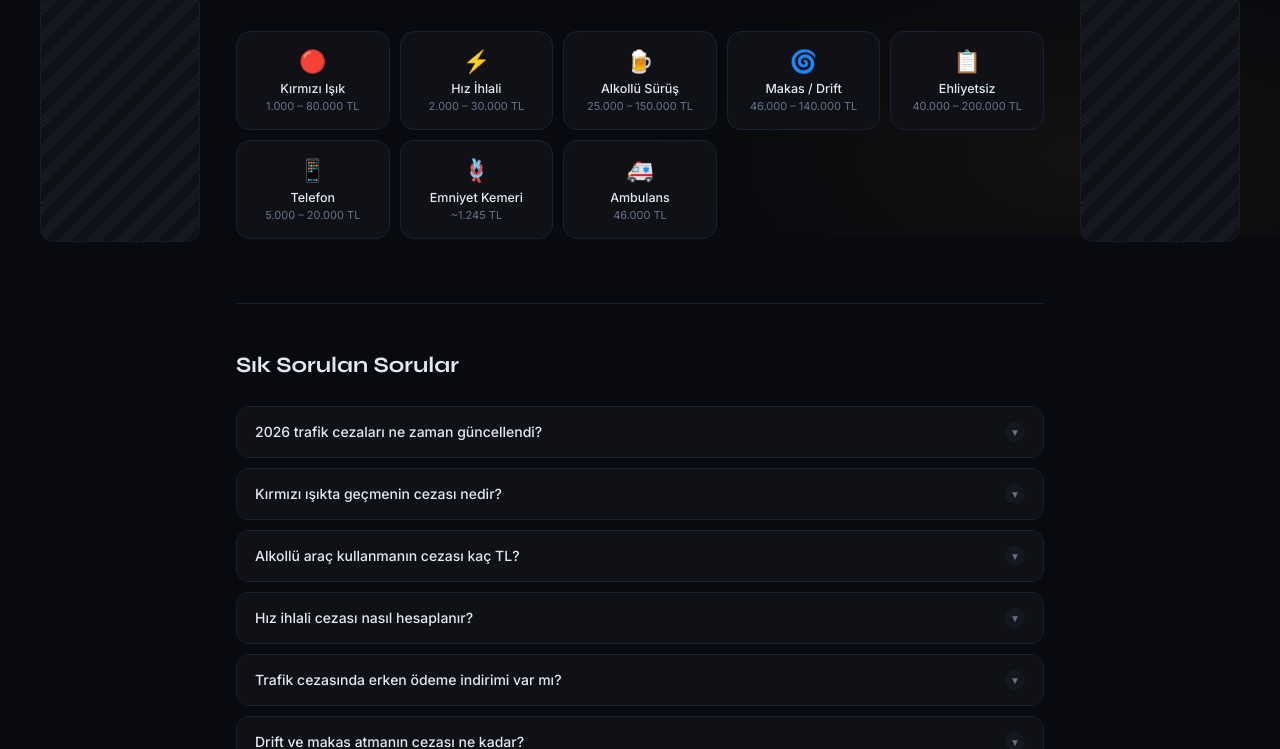
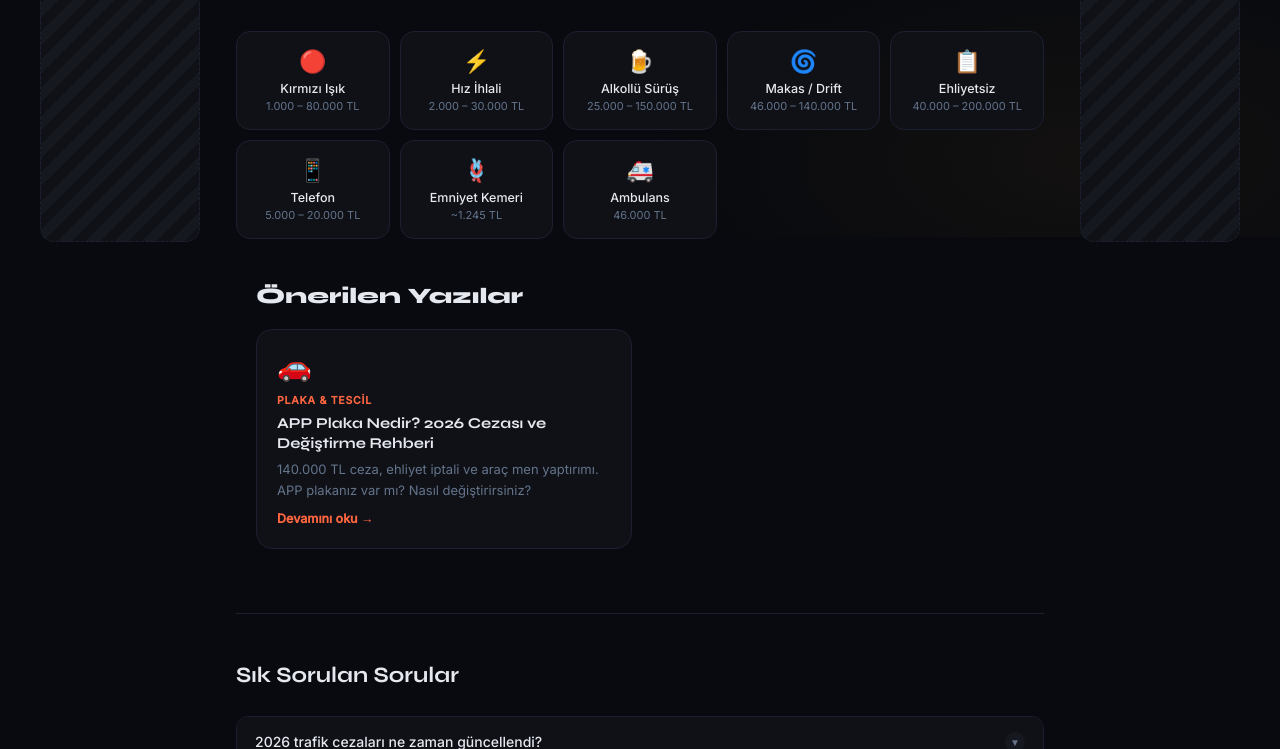
Before and after one commit to gokhanmiops/gokendepo, a plain HTML site: page index.html in a window 1280 px wide. Shown: the part 563-1312 px from the top of the page. Drawn offline with Linux system fonts and the light colour scheme.

Commit message:
Add files via upload

```diff
--- a/index.html
+++ b/index.html
@@ -706,6 +706,78 @@ html.light .fine-row { border-bottom-color: var(--border); }
 .not-found h3 { font-size: 16px; margin-bottom: 8px; }
 .not-found p  { font-size: 13px; color: var(--muted); line-height: 1.6; }
 
+/* ── ÖNERİLEN YAZILAR ── */
+.blog-section {
+  max-width: 900px;
+  margin: 0 auto 56px;
+  padding: 0 20px;
+}
+.blog-section h2 {
+  font-family: 'Syne', sans-serif;
+  font-weight: 800;
+  font-size: 22px;
+  margin-bottom: 20px;
+  color: var(--text);
+}
+.blog-grid {
+  display: grid;
+  grid-template-columns: repeat(auto-fill, minmax(260px, 1fr));
+  gap: 16px;
+}
+.blog-card {
+  display: flex;
+  flex-direction: column;
+  background: var(--surf);
+  border: 1.5px solid var(--border);
+  border-radius: 16px;
+  padding: 22px 20px;
+  text-decoration: none;
+  color: var(--text);
+  transition: border-color .2s, transform .2s, box-shadow .2s;
+  gap: 14px;
+}
+.blog-card:hover {
+  border-color: var(--accent);
+  transform: translateY(-3px);
+  box-shadow: 0 8px 28px rgba(232,64,26,.12);
+}
+.blog-card-icon {
+  font-size: 28px;
+  line-height: 1;
+}
+.blog-card-body {
+  display: flex;
+  flex-direction: column;
+  gap: 6px;
+  flex: 1;
+}
+.blog-card-cat {
+  font-size: 10.5px;
+  font-weight: 700;
+  letter-spacing: .8px;
+  text-transform: uppercase;
+  color: var(--accent2);
+}
+.blog-card h3 {
+  font-family: 'Syne', sans-serif;
+  font-weight: 700;
+  font-size: 15px;
+  line-height: 1.35;
+  color: var(--text);
+}
+.blog-card p {
+  font-size: 13px;
+  color: var(--muted);
+  line-height: 1.6;
+  flex: 1;
+}
+.blog-card-read {
+  font-size: 12.5px;
+  font-weight: 600;
+  color: var(--accent2);
+  margin-top: 4px;
+}
+
 /* ── FAQ (SEO) ── */
 .faq-section {
   margin-top: 64px;
@@ -912,6 +984,38 @@ footer {
     </div>
     <div id="results"></div>
   </main>
+
+  <!-- ÖNERİLEN YAZILAR -->
+  <section class="blog-section" aria-labelledby="blog-title">
+    <h2 id="blog-title">Önerilen Yazılar</h2>
+    <div class="blog-grid">
+
+      <!-- YAZI KARTI — kopyalayıp çoğaltabilirsin -->
+      <a class="blog-card" href="/app-plaka-cezasi-2026.html">
+        <div class="blog-card-icon">🚗</div>
+        <div class="blog-card-body">
+          <span class="blog-card-cat">Plaka &amp; Tescil</span>
+          <h3>APP Plaka Nedir? 2026 Cezası ve Değiştirme Rehberi</h3>
+          <p>140.000 TL ceza, ehliyet iptali ve araç men yaptırımı. APP plakanız var mı? Nasıl değiştirirsiniz?</p>
+          <span class="blog-card-read">Devamını oku →</span>
+        </div>
+      </a>
+
+      <!-- YENİ YAZI EKLEMEk İÇİN BU BLOĞU KOPYALA -->
+      <!--
+      <a class="blog-card" href="/YAZI-DOSYA-ADI.html">
+        <div class="blog-card-icon">📋</div>
+        <div class="blog-card-body">
+          <span class="blog-card-cat">Kategori</span>
+          <h3>Yazi Basligi</h3>
+          <p>Kısa açıklama buraya gelir.</p>
+          <span class="blog-card-read">Devamını oku →</span>
+        </div>
+      </a>
+      -->
+
+    </div>
+  </section>
 
   <!-- FAQ (SEO) -->
   <section class="faq-section" aria-labelledby="faq-title">
```
